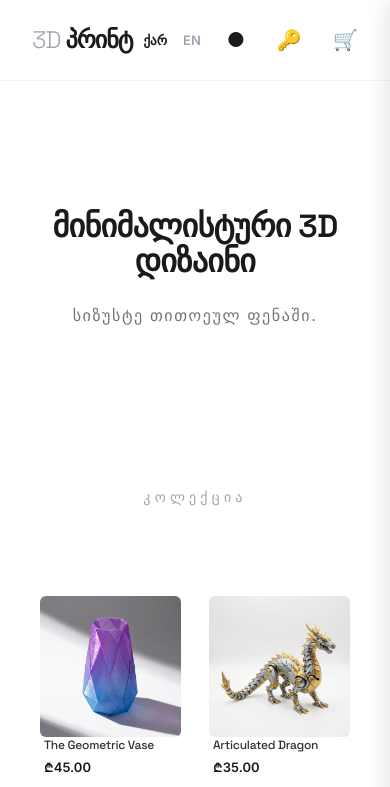
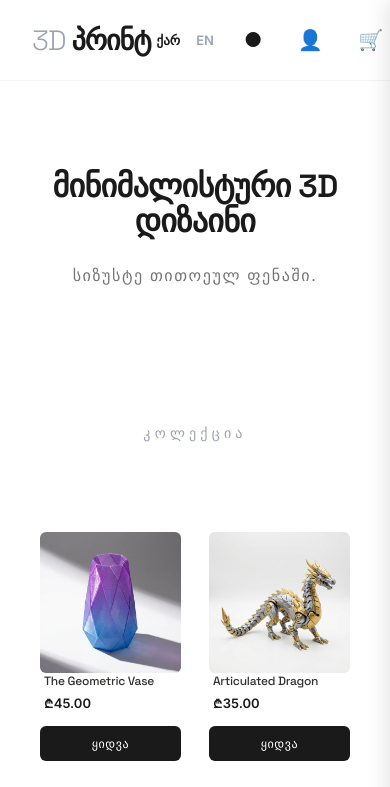
Before and after one commit to Shaktheone/3dprintshop, a Next.js app: page / in a window 390 px wide. Shown: the top 787 px of the page. Built offline with nearby package versions, Linux system fonts and the light colour scheme.

Commit message:
Aesthetic refinement: compact hero, prominent mobile logo, and profile icon

```diff
--- a/src/app/components/Header.module.css
+++ b/src/app/components/Header.module.css
@@ -205,7 +205,11 @@
     }
 
     .actions {
-        gap: 1.25rem;
+        gap: 1.5rem;
+    }
+
+    .logoText {
+        font-size: 1.75rem;
     }
 
     .languageSwitcher {
--- a/src/app/components/Header.tsx
+++ b/src/app/components/Header.tsx
@@ -60,7 +60,7 @@
               </Link>
             ) : (
               <Link href="/auth/signin" className={styles.iconLink} aria-label="Sign In">
-                🔑
+                👤
               </Link>
             )}
 
--- a/src/app/components/Hero.module.css
+++ b/src/app/components/Hero.module.css
@@ -1,5 +1,5 @@
 .hero {
-    padding: 12rem 0 8rem;
+    padding: 8.5rem 0 5.5rem;
     background: var(--bg-primary);
     display: flex;
     align-items: center;
@@ -33,6 +33,6 @@
 
 @media (max-width: 768px) {
     .hero {
-        padding: 8rem 0 4rem;
+        padding: 5.5rem 0 2.5rem;
     }
 }
```
Also changed, not shown: 1 other file (tests, documents, lock files or other folders).
